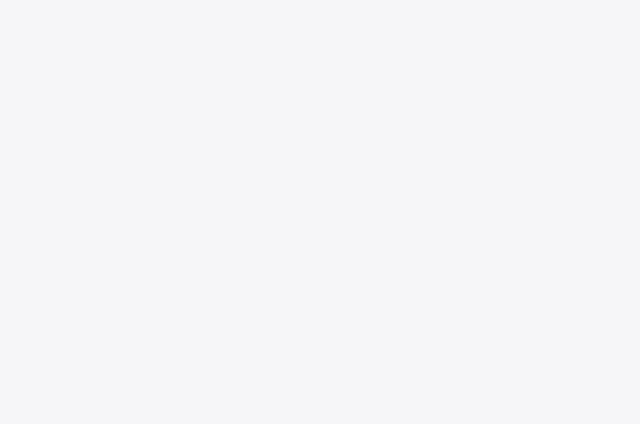
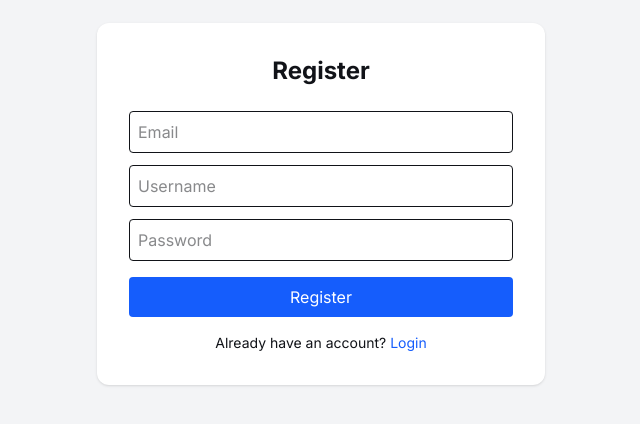
Before and after one commit to Fatfazril/Notes-App, a React (Vite) app in the folder frontend/: page /register in a window 1280 px wide. Before the commit this address had no page. Shown: the part 196-620 px from the top of the page, without its empty margins (319-959 px from the left). Built offline with nearby package versions, Linux system fonts and the light colour scheme.

Commit message:
feat: Implement user authentication with login, registration, logout, and protected routes.

```diff
--- a/frontend/src/App.jsx
+++ b/frontend/src/App.jsx
@@ -1,18 +1,26 @@
 import { BrowserRouter, Routes, Route } from "react-router-dom";
-import NotesPage from "./pages/NotesPage";
-import CreateNotePage from "./pages/CreateNotePage";
-import NoteDetailPage from "./pages/NoteDetailPage";
-import EditNotePage from "./pages/EditNotePage";
 
+import NotesPage from "./pages/notes/NotesPage";
+import CreateNotePage from "./pages/notes/CreateNotePage";
+import NoteDetailPage from "./pages/notes/NoteDetailPage";
+import EditNotePage from "./pages/notes/EditNotePage";
+
+import RegisterPage from "./pages/auth/RegisterPage";
+import LoginPage from "./pages/auth/LoginPage";
 
 function App() {
   return (
     <BrowserRouter>
       <Routes>
+        {/* NOTES */}
         <Route path="/" element={<NotesPage />} />
         <Route path="/create" element={<CreateNotePage />} />
         <Route path="/notes/:id" element={<NoteDetailPage />} />
         <Route path="/edit/:id" element={<EditNotePage />} />
+
+        {/* AUTH */}
+        <Route path="/register" element={<RegisterPage />} />
+        <Route path="/login" element={<LoginPage />} />
       </Routes>
     </BrowserRouter>
   );
--- /dev/null
+++ b/frontend/src/auth/AuthProvider.jsx
@@ -0,0 +1,31 @@
+import { createContext, useContext, useState } from "react";
+
+const AuthContext = createContext(null);
+
+export function AuthProvider({ children }) {
+  const [isAuth, setIsAuth] = useState(
+    !!localStorage.getItem("accessToken")
+  );
+
+  // dipanggil setelah login sukses
+  const login = (token) => {
+    localStorage.setItem("accessToken", token);
+    setIsAuth(true);
+  };
+
+  // dipanggil saat logout
+  const logout = () => {
+    localStorage.removeItem("accessToken");
+    setIsAuth(false);
+  };
+
+  return (
+    <AuthContext.Provider value={{ isAuth, login, logout }}>
+      {children}
+    </AuthContext.Provider>
+  );
+}
+
+// helper biar gampang dipakai
+// eslint-disable-next-line react-refresh/only-export-components
+export const useAuth = () => useContext(AuthContext);
--- /dev/null
+++ b/frontend/src/auth/AuthRoute.jsx
@@ -0,0 +1,12 @@
+import { Navigate, Outlet } from "react-router-dom";
+import { useAuth } from "./AuthProvider";
+
+export default function AuthRoute() {
+  const { isAuth } = useAuth();
+
+  if (isAuth) {
+    return <Navigate to="/" replace />;
+  }
+
+  return <Outlet />;
+}
--- /dev/null
+++ b/frontend/src/auth/ProtectedRoute.jsx
@@ -0,0 +1,12 @@
+import { Navigate, Outlet } from "react-router-dom";
+import { useAuth } from "./AuthProvider";
+
+export default function ProtectedRoute() {
+  const { isAuth } = useAuth();
+
+  if (!isAuth) {
+    return <Navigate to="/login" replace />;
+  }
+
+  return <Outlet />;
+}
--- /dev/null
+++ b/frontend/src/components/LogoutButton.jsx
@@ -0,0 +1,17 @@
+// components/LogoutButton.jsx
+import { logoutUser } from "../services/auth";
+
+export default function LogoutButton() {
+  const handleLogout = async () => {
+    try {
+      await logoutUser();
+      localStorage.removeItem("accessToken");
+      alert("Logout berhasil");
+    // eslint-disable-next-line no-unused-vars
+    } catch (err) {
+      alert("Logout gagal");
+    }
+  };
+
+  return <button onClick={handleLogout}>Logout</button>;
+}
--- /dev/null
+++ b/frontend/src/pages/auth/LoginPage.jsx
@@ -0,0 +1,74 @@
+import { useState } from "react";
+import { loginUser } from "../../services/auth.service";
+import { useAuth } from "../../auth/AuthProvider";
+import { useNavigate, Link } from "react-router-dom";
+
+export default function Login() {
+  const navigate = useNavigate();
+  const { login } = useAuth();
+
+  const [form, setForm] = useState({
+    email: "",
+    password: "",
+  });
+  const [error, setError] = useState("");
+
+  const handleChange = (e) => {
+    setForm({ ...form, [e.target.name]: e.target.value });
+  };
+
+  const handleSubmit = async (e) => {
+    e.preventDefault();
+    setError("");
+
+    try {
+      const res = await loginUser(form);
+      login(res.data.accessToken);
+      navigate("/");
+    } catch (err) {
+      setError(err.response?.data?.message || "Login failed");
+    }
+  };
+
+  return (
+    <div className="min-h-screen flex items-center justify-center bg-gray-100">
+      <form
+        onSubmit={handleSubmit}
+        className="w-full max-w-md bg-white p-8 rounded-xl shadow"
+      >
+        <h1 className="text-2xl font-bold mb-6 text-center">Login</h1>
+
+        {error && <p className="text-red-500 mb-4">{error}</p>}
+
+        <input
+          type="email"
+          name="email"
+          placeholder="Email"
+          className="w-full mb-3 p-2 border rounded"
+          onChange={handleChange}
+          required
+        />
+
+        <input
+          type="password"
+          name="password"
+          placeholder="Password"
+          className="w-full mb-4 p-2 border rounded"
+          onChange={handleChange}
+          required
+        />
+
+        <button className="w-full bg-green-600 text-white py-2 rounded hover:bg-green-700">
+          Login
+        </button>
+
+        <p className="text-sm mt-4 text-center">
+          Don&apos;t have an account?{" "}
+          <Link to="/register" className="text-blue-600">
+            Register
+          </Link>
+        </p>
+      </form>
+    </div>
+  );
+}
--- /dev/null
+++ b/frontend/src/pages/auth/RegisterPage.jsx
@@ -0,0 +1,80 @@
+import { useState } from "react";
+import { registerUser } from "../../services/auth.service.js";
+import { useNavigate, Link } from "react-router-dom";
+
+export default function RegisterPage() {
+  const navigate = useNavigate();
+  const [form, setForm] = useState({
+    email: "",
+    username: "",
+    password: "",
+  });
+  const [error, setError] = useState("");
+
+  const handleChange = (e) => {
+    setForm({ ...form, [e.target.name]: e.target.value });
+  };
+
+  const handleSubmit = async (e) => {
+    e.preventDefault();
+    setError("");
+
+    try {
+      await registerUser(form);
+      navigate("/login");
+    } catch (err) {
+      setError(err.response?.data?.message || "Register failed");
+    }
+  };
+
+  return (
+    <div className="min-h-screen flex items-center justify-center bg-gray-100">
+      <form
+        onSubmit={handleSubmit}
+        className="w-full max-w-md bg-white p-8 rounded-xl shadow"
+      >
+        <h1 className="text-2xl font-bold mb-6 text-center">Register</h1>
+
+        {error && <p className="text-red-500 mb-4">{error}</p>}
+
+        <input
+          type="email"
+          name="email"
+          placeholder="Email"
+          className="w-full mb-3 p-2 border rounded"
+          onChange={handleChange}
+          required
+        />
+
+        <input
+          type="text"
+          name="username"
+          placeholder="Username"
+          className="w-full mb-3 p-2 border rounded"
+          onChange={handleChange}
+          required
+        />
+
+        <input
+          type="password"
+          name="password"
+          placeholder="Password"
+          className="w-full mb-4 p-2 border rounded"
+          onChange={handleChange}
+          required
+        />
+
+        <button className="w-full bg-blue-600 text-white py-2 rounded hover:bg-blue-700">
+          Register
+        </button>
+
+        <p className="text-sm mt-4 text-center">
+          Already have an account?{" "}
+          <Link to="/login" className="text-blue-600">
+            Login
+          </Link>
+        </p>
+      </form>
+    </div>
+  );
+}
--- a/frontend/src/services/api.js
+++ b/frontend/src/services/api.js
@@ -5,4 +5,14 @@ export const api = axios.create({
   headers: {
     "Content-Type": "application/json",
   },
+  withCredentials: true,
 });
+
+// auto attach access token
+api.interceptors.request.use((config) => {
+  const token = localStorage.getItem("accessToken");
+  if (token) {
+    config.headers.Authorization = `Bearer ${token}`;
+  }
+  return config;
+});
--- a/frontend/src/services/auth.service.js
+++ b/frontend/src/services/auth.service.js
@@ -1,16 +1,9 @@
-import { api } from "./api";
+import axios from "axios";
 
-//Register User
-export const Register = () =>{
-    return api.post("/register")
-}
+export const registerUser = (data) => {
+  return axios.post("/api/auth/register", data);
+};
 
-//Login User
-export const Login = () => {
-    return api.post("/login")
-}
-
-//Logout User
-export const LogOut = () => {
-    return api.post("/logout")
-}
+export const loginUser = (data) => {
+  return axios.post("/api/auth/login", data);
+};
```
